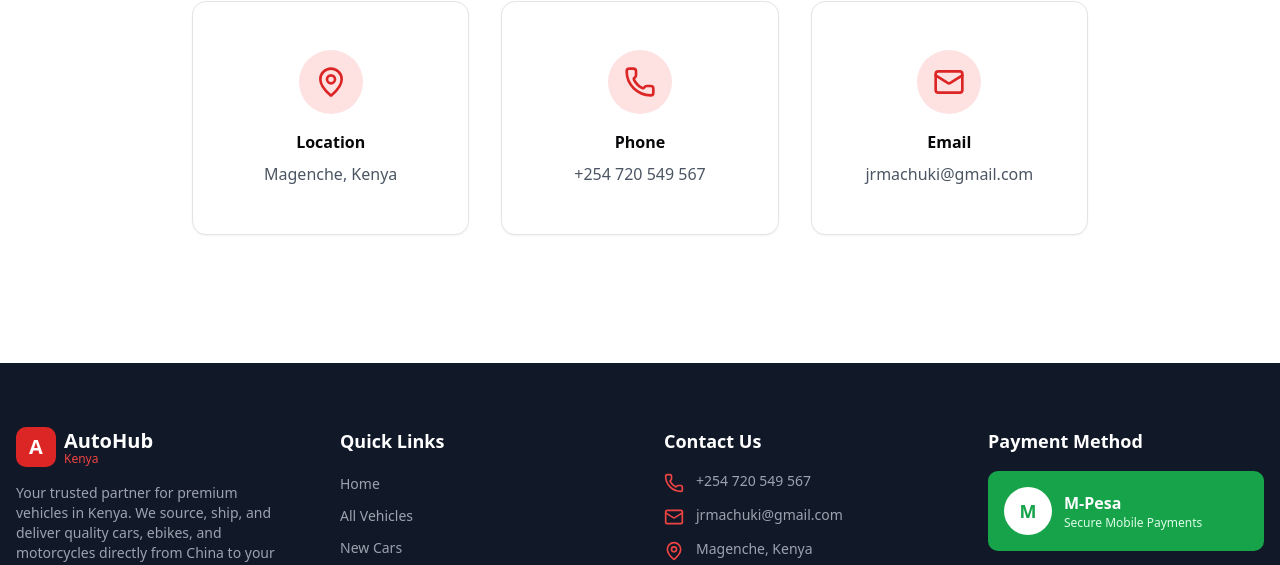
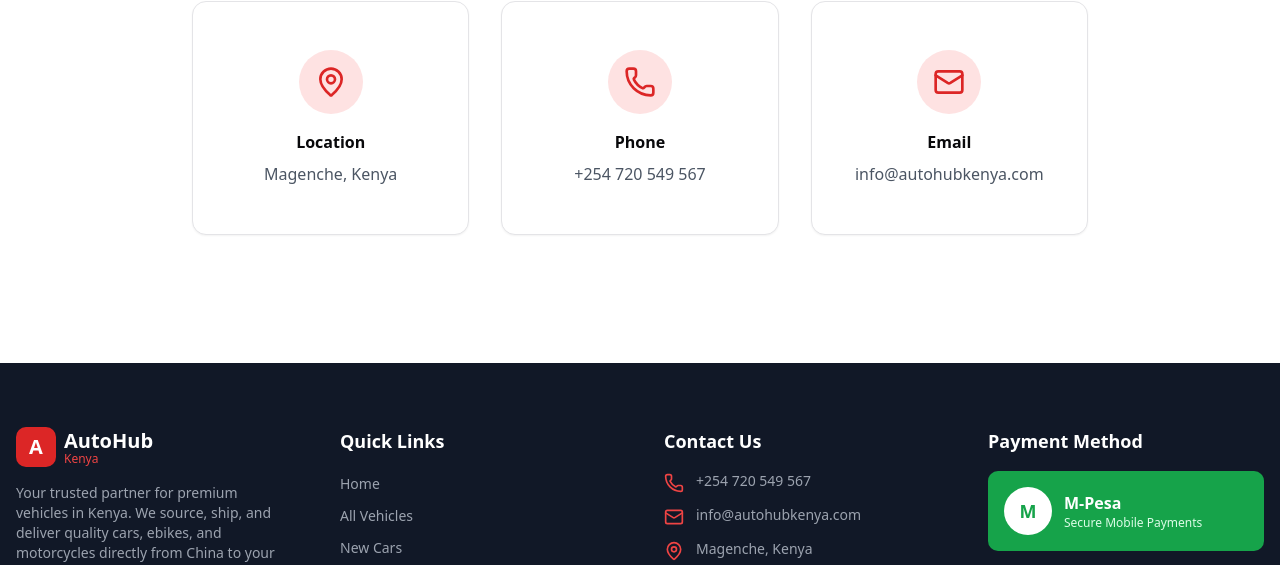
Before and after one commit to joashmachuki/autohub-frontend, a React (Vite) app: page /about in a window 1280 px wide. Shown: the part 3081-3646 px from the top of the page. Built offline with nearby package versions, Linux system fonts and the light colour scheme.

Commit message:
restore original AutoHub Kenya design

```diff
--- a/src/App.tsx
+++ b/src/App.tsx
@@ -37,10 +37,10 @@ function App() {
                   <Route path="/" element={<Home />} />
                   <Route path="/vehicles" element={<Vehicles />} />
                   <Route path="/vehicles/:id" element={<VehicleDetail />} />
-                  <Route path="/new-cars" element={<Vehicles />} />
-                  <Route path="/used-cars" element={<Vehicles />} />
-                  <Route path="/ebikes" element={<Vehicles />} />
-                  <Route path="/motorcycles" element={<Vehicles />} />
+                  <Route path="/new-cars" element={<Vehicles type="new" />} />
+                  <Route path="/used-cars" element={<Vehicles type="used" />} />
+                  <Route path="/ebikes" element={<Vehicles type="ebike" />} />
+                  <Route path="/motorcycles" element={<Vehicles type="motorcycle" />} />
                   <Route path="/sell-car" element={<SellCar />} />
                   <Route path="/about" element={<About />} />
                   <Route path="/contact" element={<Contact />} />
--- a/src/components/Footer.tsx
+++ b/src/components/Footer.tsx
@@ -142,16 +142,16 @@ const Footer = () => {
               </li>
               <li>
                 <a
-                  href="mailto:jrmachuki@gmail.com"
+                  href="mailto:info@autohubkenya.com"
                   className="flex items-start gap-3 text-gray-400 hover:text-white transition-colors"
                 >
                   <Mail className="w-5 h-5 mt-0.5 text-red-500" />
-                  <span className="text-sm">jrmachuki@gmail.com</span>
+                  <span className="text-sm">info@autohubkenya.com</span>
                 </a>
               </li>
               <li>
                 <a
-                  href="https://www.google.com/maps/search/JP3H+63X+Magadi+Rd+Kenya/"
+                  href="https://maps.google.com/?q=Magenche,Kenya"
                   target="_blank"
                   rel="noopener noreferrer"
                   className="flex items-start gap-3 text-gray-400 hover:text-white transition-colors"
--- a/src/pages/About.tsx
+++ b/src/pages/About.tsx
@@ -279,7 +279,7 @@ const About = () => {
                   <Mail className="w-8 h-8 text-red-600" />
                 </div>
                 <h3 className="font-semibold mb-2">Email</h3>
-                <p className="text-gray-600">jrmachuki@gmail.com</p>
+                <p className="text-gray-600">info@autohubkenya.com</p>
               </CardContent>
             </Card>
           </div>
--- a/src/pages/Contact.tsx
+++ b/src/pages/Contact.tsx
@@ -19,7 +19,7 @@ import { Textarea } from '@/components/ui/textarea';
 import { toast } from 'sonner';
 import axios from 'axios';
 
-const API_URL = 'https://documentary-wright-typical-priorities.trycloudflare.com/api';
+const API_URL = 'https://scott-instructors-challenged-intake.trycloudflare.com/api';
 
 const Contact = () => {
   const [formData, setFormData] = useState({
@@ -54,14 +54,14 @@ const Contact = () => {
     {
       icon: <Mail className="w-6 h-6" />,
       title: 'Email',
-      content: 'jrmachuki@gmail.com',
-      link: 'mailto:jrmachuki@gmail.com',
+      content: 'info@autohubkenya.com',
+      link: 'mailto:info@autohubkenya.com',
     },
     {
       icon: <MapPin className="w-6 h-6" />,
       title: 'Address',
       content: 'Magenche, Kenya',
-      link: 'https://www.google.com/maps/search/JP3H+63X+Magadi+Rd+Kenya/',
+      link: 'https://maps.google.com/?q=Magenche,Kenya',
     },
     {
       icon: <Clock className="w-6 h-6" />,
@@ -199,7 +199,7 @@ const Contact = () => {
                   <MapPin className="w-12 h-12 text-red-600 mx-auto mb-4" />
                   <p className="text-gray-600">Magenche, Kenya</p>
                   <a
-                    href="https://www.google.com/maps/search/JP3H+63X+Magadi+Rd+Kenya/"
+                    href="https://maps.google.com/?q=Magenche,Kenya"
                     target="_blank"
                     rel="noopener noreferrer"
                     className="text-red-600 hover:underline mt-2 inline-block"
--- a/src/pages/SellCar.tsx
+++ b/src/pages/SellCar.tsx
@@ -18,7 +18,7 @@ import { Textarea } from '@/components/ui/textarea';
 import { toast } from 'sonner';
 import axios from 'axios';
 
-const API_URL = 'https://documentary-wright-typical-priorities.trycloudflare.com/api';
+const API_URL = 'https://scott-instructors-challenged-intake.trycloudflare.com/api';
 
 const SellCar = () => {
   const [formData, setFormData] = useState({
@@ -348,7 +348,7 @@ const SellCar = () => {
                   +254 720 549 567
                 </Button>
               </a>
-              <a href="mailto:jrmachuki@gmail.com">
+              <a href="mailto:info@autohubkenya.com">
                 <Button size="lg" variant="outline" className="border-white text-white hover:bg-white hover:text-red-600">
                   <Mail className="mr-2 w-5 h-5" />
                   Email Us
--- a/src/pages/VehicleDetail.tsx
+++ b/src/pages/VehicleDetail.tsx
@@ -30,7 +30,7 @@ import { Textarea } from '@/components/ui/textarea';
 import { toast } from 'sonner';
 import axios from 'axios';
 
-const API_URL = 'https://documentary-wright-typical-priorities.trycloudflare.com/api';
+const API_URL = 'https://scott-instructors-challenged-intake.trycloudflare.com/api';
 
 interface Vehicle {
   id: number;
--- a/src/pages/Vehicles.tsx
+++ b/src/pages/Vehicles.tsx
@@ -1,10 +1,11 @@
 import { useState, useEffect } from 'react';
 import { Link } from 'react-router-dom';
-import { Filter, X } from 'lucide-react';
+import { Filter, Search, Grid, List, X, SlidersHorizontal } from 'lucide-react';
 import { Button } from '@/components/ui/button';
 import { Card, CardContent } from '@/components/ui/card';
 import { Input } from '@/components/ui/input';
 import { Select, SelectContent, SelectItem, SelectTrigger, SelectValue } from '@/components/ui/select';
+import { Sheet, SheetContent, SheetHeader, SheetTitle, SheetTrigger } from '@/components/ui/sheet';
 import axios from 'axios';
 
 const API_URL = '/api';
@@ -32,7 +33,7 @@ interface Vehicle {
 const Vehicles = () => {
   const [vehicles, setVehicles] = useState<Vehicle[]>([]);
   const [loading, setLoading] = useState(true);
-  const [viewMode] = useState<'grid' | 'list'>('grid');
+  const [viewMode, setViewMode] = useState<'grid' | 'list'>('grid');
   const [filters, setFilters] = useState({
     type: '', condition: '', brand: '', min_price: '', max_price: '',
     year: '', fuel_type: '', transmission: '', search: '', sort: 'newest',
--- a/src/pages/admin/Inquiries.tsx
+++ b/src/pages/admin/Inquiries.tsx
@@ -20,7 +20,7 @@ import { Badge } from '@/components/ui/badge';
 import { toast } from 'sonner';
 import axios from 'axios';
 
-const API_URL = 'https://documentary-wright-typical-priorities.trycloudflare.com/api';
+const API_URL = 'https://scott-instructors-challenged-intake.trycloudflare.com/api';
 
 interface Inquiry {
   id: number;
--- a/src/pages/admin/Login.tsx
+++ b/src/pages/admin/Login.tsx
@@ -8,7 +8,7 @@ import { Card, CardContent, CardHeader, CardTitle } from '@/components/ui/card';
 import { toast } from 'sonner';
 import axios from 'axios';
 
-const API_URL = 'https://documentary-wright-typical-priorities.trycloudflare.com/api';
+const API_URL = 'https://scott-instructors-challenged-intake.trycloudflare.com/api';
 
 const AdminLogin = () => {
   const navigate = useNavigate();
--- a/src/pages/admin/Payments.tsx
+++ b/src/pages/admin/Payments.tsx
@@ -21,7 +21,7 @@ import { Badge } from '@/components/ui/badge';
 import { toast } from 'sonner';
 import axios from 'axios';
 
-const API_URL = 'https://documentary-wright-typical-priorities.trycloudflare.com/api';
+const API_URL = 'https://scott-instructors-challenged-intake.trycloudflare.com/api';
 
 interface Payment {
   id: number;
```
